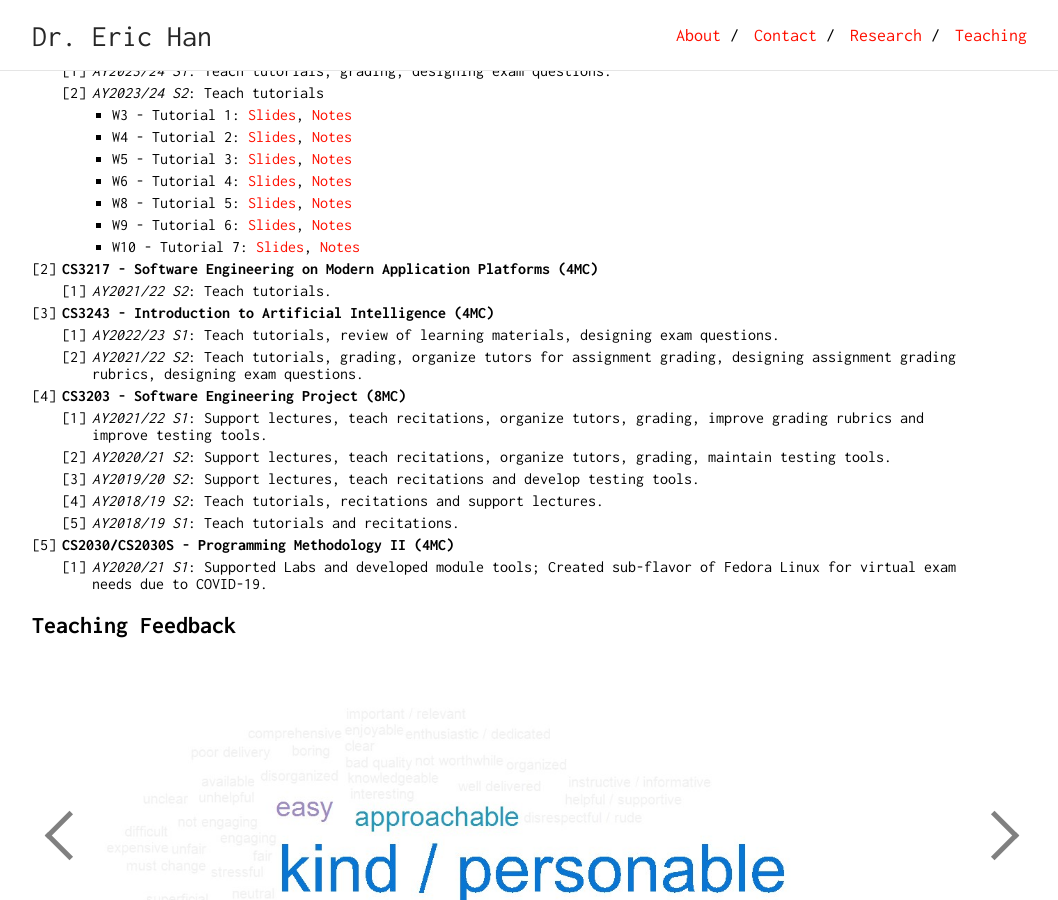
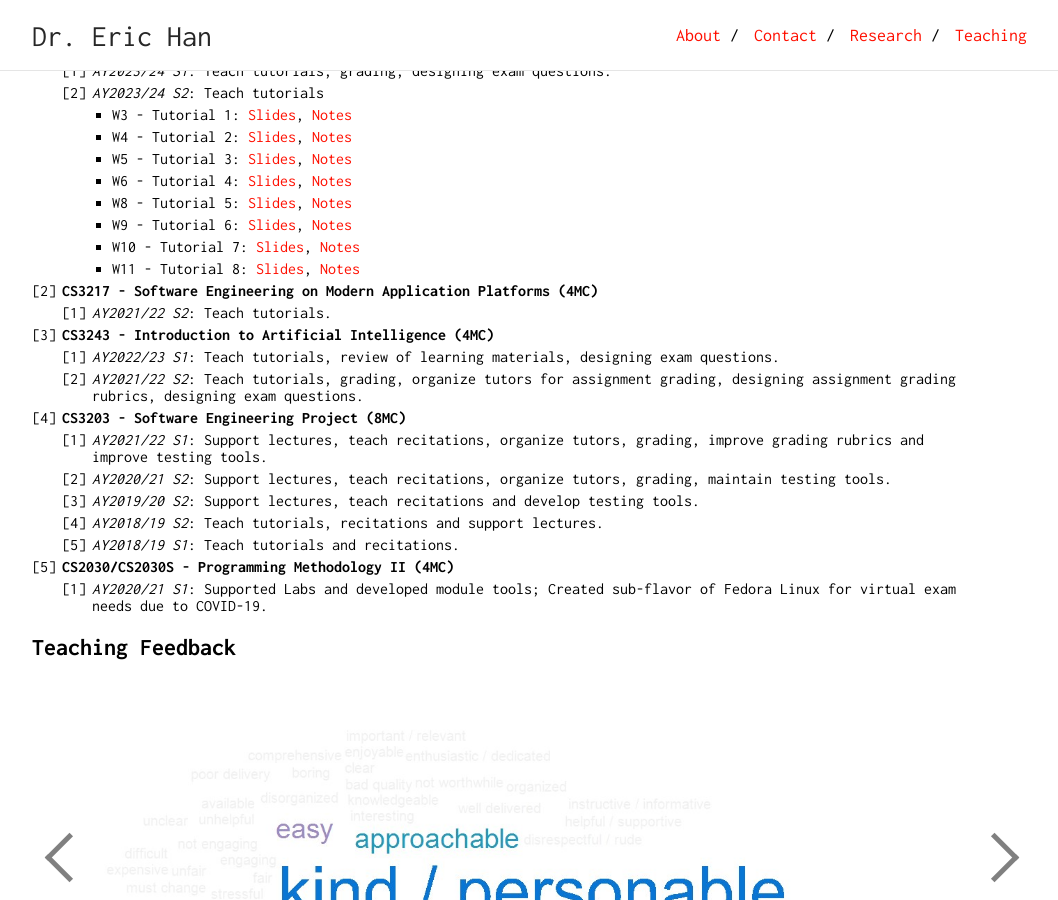
Before and after one commit to eric-vader/eric-vader.github.io, a Jekyll site: the page built from teaching.md, in a window 1280 px wide and 900 px high, scrolled down 459 px. Shown: the whole window, without its empty margins (108-1166 px from the left). Built offline with Jekyll 4.4.1, drawn with Linux system fonts in a browser that asks for light colours.

Commit message:
Update T8

```diff
--- a/teaching.md
+++ b/teaching.md
@@ -41,6 +41,7 @@
         * W8 - Tutorial 5: [Slides](/teaching/AY2324S2/CS2109s/T05_Tutorial_Slides.pdf), [Notes](/teaching/AY2324S2/CS2109s/T05_Tutorial.pdf)
         * W9 - Tutorial 6: [Slides](/teaching/AY2324S2/CS2109s/T06_Tutorial_Slides.pdf), [Notes](/teaching/AY2324S2/CS2109s/T06_Tutorial.pdf)
         * W10 - Tutorial 7: [Slides](/teaching/AY2324S2/CS2109s/T07_Tutorial_Slides.pdf), [Notes](/teaching/AY2324S2/CS2109s/T07_Tutorial.pdf)
+        * W11 - Tutorial 8: [Slides](/teaching/AY2324S2/CS2109s/T08_Tutorial_Slides.pdf), [Notes](/teaching/AY2324S2/CS2109s/T08_Tutorial.pdf)
 1. **CS3217 - Software Engineering on Modern Application Platforms (4MC)**
     1. _AY2021/22 S2_: Teach tutorials.
 1. **CS3243 - Introduction to Artificial Intelligence (4MC)**
```
Also changed, not shown: 2 other files.
